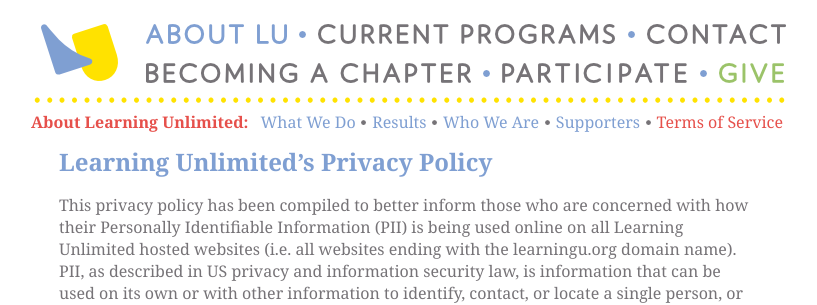
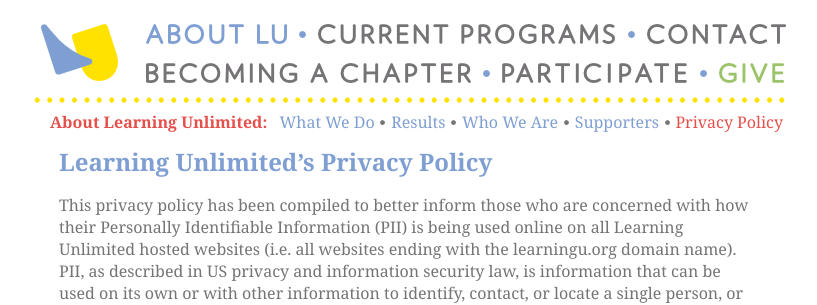
Before and after one commit to learning-unlimited/learning-unlimited.github.io, a Jekyll site: the page built from _about/privacy.md, in a window 1280 px wide and 900 px high. Shown: the top 305 px of the window, without its empty margins (223-1040 px from the left). Built offline with Jekyll 4.4.1, drawn with Linux system fonts in a browser that asks for light colours.

Commit message:
Change name to "privacy policy" per requirement in line 55

```diff
--- a/_about/tos.md
+++ b/_about/privacy.md
@@ -1,6 +1,6 @@
 ---
 layout: default
-title: Terms of Service
+title: Privacy Policy
 seq: 90
 ---
 
```
